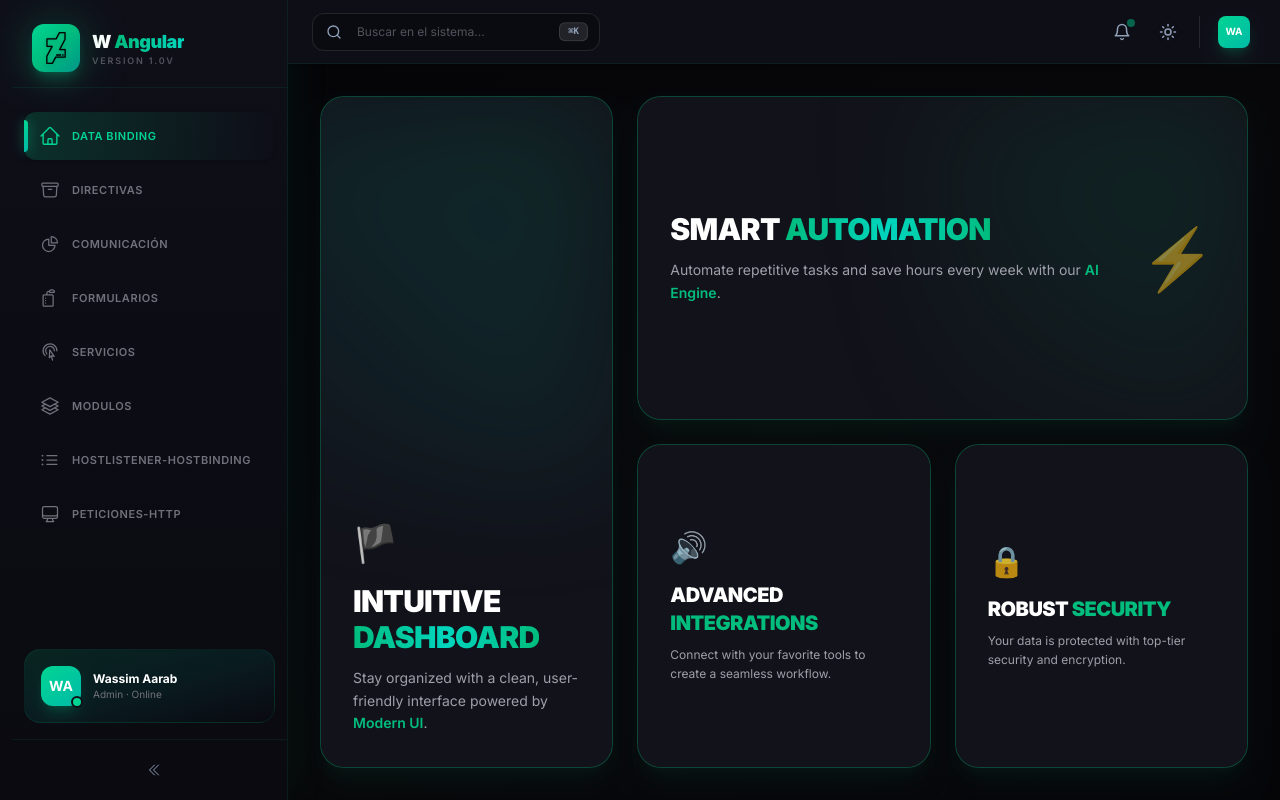
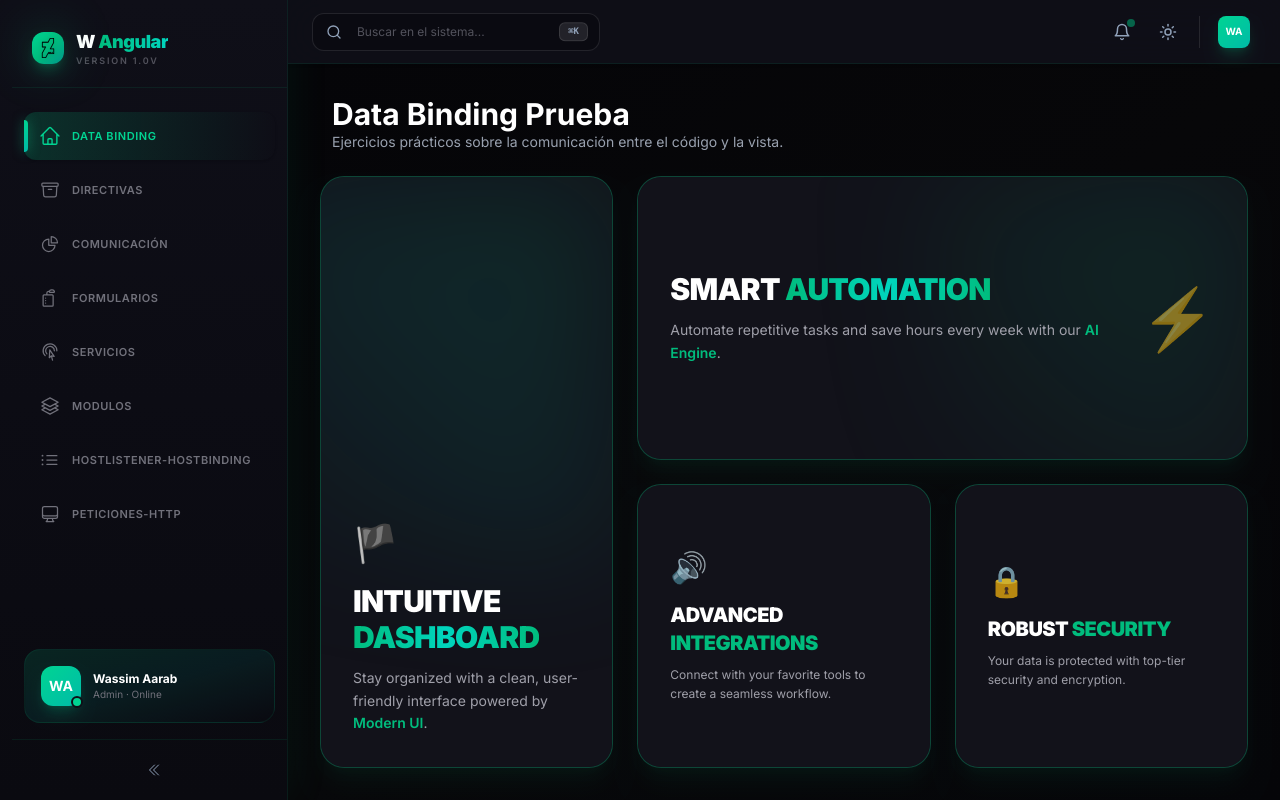
Before and after one commit to WassimAarab08/dashboardProyect, an Angular app: page /dashboard/data-binding in a window 1280 px wide. Built offline with nearby package versions, Linux system fonts and the light colour scheme.

Commit message:
Actualizar estilos en la página de enlace de datos y ajustar el ícono de memoria en la barra lateral.

```diff
--- a/src/app/features/dashboard/pages/data-binding-page/data-binding-page.html
+++ b/src/app/features/dashboard/pages/data-binding-page/data-binding-page.html
@@ -1,15 +1,19 @@
 <!-- MAIN CONTENT -->
 <main
-  class="overflow-hidden p-[var(--content-padding)] lg:p-[var(--content-padding-lg)] bg-linear-to-br from-slate-50 via-slate-100/50 to-white dark:from-[#050508] dark:via-[#070709] dark:to-[#050508]"
+  class="overflow-hidden p-(--content-padding) lg:p-(--content-padding-lg) bg-linear-to-br from-slate-50 via-slate-100/50 to-white dark:from-[#050508] dark:via-[#070709] dark:to-[#050508]"
 >
-  <div class="grid grid-cols-1 md:grid-cols-3 md:grid-rows-2 gap-6 h-[calc(100vh-var(--layout-offset))] lg:h-[calc(100vh-var(--layout-offset-lg))]">
+  <header class="mb-6">
+    <h1 class=" text-white text-3xl font-bold  pl-3 ">Data Binding Prueba</h1>
+    <p  class=" text-gray-400 text-sm   pl-3">Ejercicios prácticos sobre la comunicación entre el código y la vista.</p>
+  </header>
+  <div class="grid grid-cols-1 md:grid-cols-3 md:grid-rows-2 gap-6 h-[calc(100vh-var(--layout-offset)-5rem)] lg:h-[calc(100vh-var(--layout-offset-lg)-5rem)]">
 
     <!-- Card 1: Intuitive Dashboard -->
     <section
       class="relative md:row-span-2 p-8 rounded-3xl bg-white dark:bg-[#12121a] border border-slate-200 dark:border-emerald-500/30 shadow-xl shadow-slate-200/50 dark:shadow-emerald-500/5 overflow-hidden group hover:border-emerald-500/70 hover:shadow-emerald-500/20 hover:shadow-2xl transition-all duration-500 flex flex-col justify-end h-full hover:-translate-y-1"
     >
-      <!-- Glow effect -->
-      <div class="absolute -inset-[1px] rounded-3xl bg-gradient-to-r from-emerald-500 via-teal-400 to-emerald-500 opacity-0 group-hover:opacity-100 transition-opacity duration-500 blur-sm"></div>
+        <!-- Glow effect -->
+        <div class="absolute -inset-px rounded-3xl bg-linear-to-r from-emerald-500 via-teal-400 to-emerald-500 opacity-0 group-hover:opacity-100 transition-opacity duration-500 blur-sm"></div>
       <div class="absolute inset-0 rounded-3xl bg-white dark:bg-[#12121a]"></div>
 
       <div
@@ -17,7 +21,7 @@
       ></div>
 
       <div class="relative z-10">
-        <div class="mb-5 text-4xl group-hover:scale-110 transition-transform duration-300">🏴</div>
+        <div class="mb-5 text-4xl transition-transform duration-300">🏴</div>
         <h2 class="text-3xl font-black text-slate-800 dark:text-white tracking-tight mb-3">
           INTUITIVE
           <span
@@ -36,8 +40,8 @@
     <section
       class="relative md:col-span-2 p-8 rounded-3xl bg-white dark:bg-[#12121a] border border-slate-200 dark:border-emerald-500/30 shadow-xl shadow-slate-200/50 dark:shadow-emerald-500/5 overflow-hidden group hover:border-emerald-500/70 hover:shadow-emerald-500/20 hover:shadow-2xl transition-all duration-500 flex items-center justify-between h-full hover:-translate-y-1"
     >
-      <!-- Glow effect -->
-      <div class="absolute -inset-[1px] rounded-3xl bg-gradient-to-r from-teal-400 via-emerald-500 to-cyan-400 opacity-0 group-hover:opacity-100 transition-opacity duration-500 blur-sm"></div>
+        <!-- Glow effect -->
+        <div class="absolute -inset-px rounded-3xl bg-linear-to-r from-teal-400 via-emerald-500 to-cyan-400 opacity-0 group-hover:opacity-100 transition-opacity duration-500 blur-sm"></div>
       <div class="absolute inset-0 rounded-3xl bg-white dark:bg-[#12121a]"></div>
 
       <div
@@ -70,8 +74,8 @@
     <section
       class="relative p-8 rounded-3xl bg-white dark:bg-[#12121a] border border-slate-200 dark:border-emerald-500/30 shadow-xl shadow-slate-200/50 dark:shadow-emerald-500/5 overflow-hidden group hover:border-emerald-500/70 hover:shadow-emerald-500/20 hover:shadow-2xl transition-all duration-500 h-full flex flex-col justify-center hover:-translate-y-1"
     >
-      <!-- Glow effect -->
-      <div class="absolute -inset-[1px] rounded-3xl bg-gradient-to-r from-cyan-400 via-emerald-500 to-teal-400 opacity-0 group-hover:opacity-100 transition-opacity duration-500 blur-sm"></div>
+        <!-- Glow effect -->
+        <div class="absolute -inset-px rounded-3xl bg-linear-to-r from-cyan-400 via-emerald-500 to-teal-400 opacity-0 group-hover:opacity-100 transition-opacity duration-500 blur-sm"></div>
       <div class="absolute inset-0 rounded-3xl bg-white dark:bg-[#12121a]"></div>
 
       <div class="relative z-10">
@@ -89,8 +93,8 @@
     <section
       class="relative p-8 rounded-3xl bg-white dark:bg-[#12121a] border border-slate-200 dark:border-emerald-500/30 shadow-xl shadow-slate-200/50 dark:shadow-emerald-500/5 overflow-hidden group hover:border-emerald-500/70 hover:shadow-emerald-500/20 hover:shadow-2xl transition-all duration-500 h-full flex flex-col justify-center hover:-translate-y-1"
     >
-      <!-- Glow effect -->
-      <div class="absolute -inset-[1px] rounded-3xl bg-gradient-to-r from-emerald-400 via-green-500 to-emerald-500 opacity-0 group-hover:opacity-100 transition-opacity duration-500 blur-sm"></div>
+        <!-- Glow effect -->
+        <div class="absolute -inset-px rounded-3xl bg-linear-to-r from-emerald-400 via-green-500 to-emerald-500 opacity-0 group-hover:opacity-100 transition-opacity duration-500 blur-sm"></div>
       <div class="absolute inset-0 rounded-3xl bg-white dark:bg-[#12121a]"></div>
 
       <div class="relative z-10">
--- a/src/app/shared/components/side-bar.componets/sidebar.component.html
+++ b/src/app/shared/components/side-bar.componets/sidebar.component.html
@@ -67,8 +67,8 @@
               <div class="relative shrink-0 group">
                 <!-- Logo con efecto glow -->
                 <div class="absolute inset-0 bg-emerald-500/30 rounded-xl blur-xl group-hover:bg-emerald-400/40 transition-all duration-500"></div>
-                <div class="relative w-12 h-12 bg-linear-to-br from-emerald-400 via-emerald-500 to-teal-600 rounded-xl flex items-center justify-center shadow-lg shadow-emerald-500/25 group-hover:shadow-emerald-400/40 transition-all duration-300 group-hover:scale-105">
-                  <svg class="w-8 h-8 text-black drop-shadow-sm" viewBox="0 0 30 30" fill="none" stroke="currentColor" stroke-width="2.5" stroke-linecap="round" stroke-linejoin="round">
+                <div class="relative w-8 h-8 bg-linear-to-br from-emerald-400 via-emerald-500 to-teal-600 rounded-xl flex items-center justify-center shadow-lg shadow-emerald-500/25 group-hover:shadow-emerald-400/40 transition-all duration-300 group-hover:scale-105">
+                  <svg class="w-5 h-5 text-black drop-shadow-sm" viewBox="0 0 30 30" fill="none" stroke="currentColor" stroke-width="2.5" stroke-linecap="round" stroke-linejoin="round">
                     <use href="#memory-alpha-w"/>
                   </svg>
                 </div>
```
